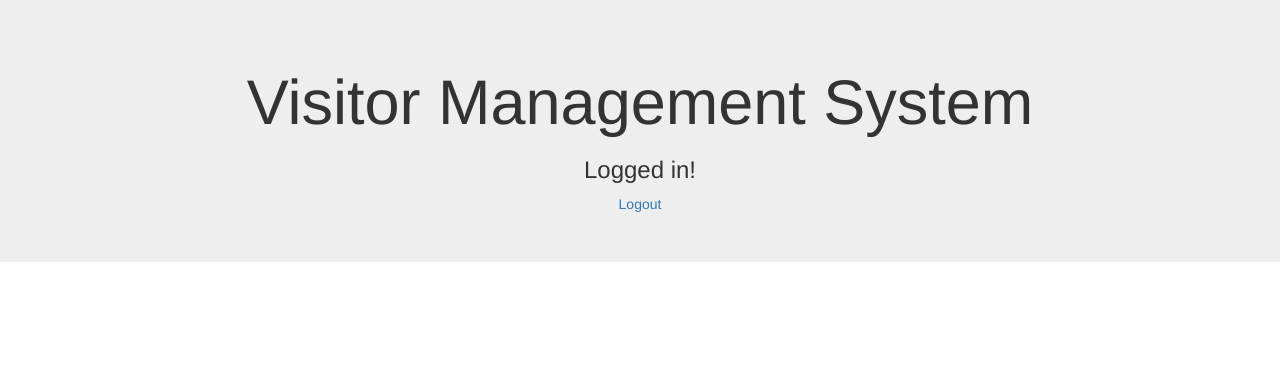
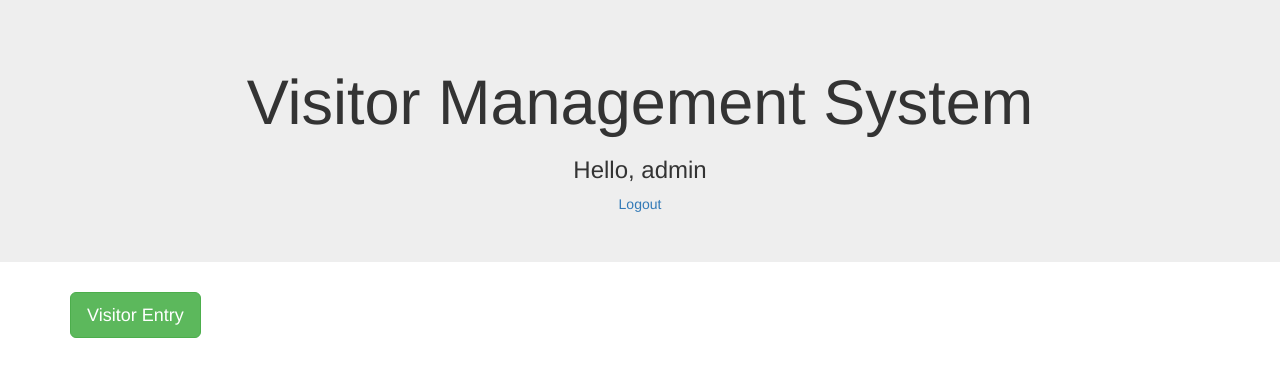
Before and after one commit to nikramakrishnan/visitor-management, a PHP site: page /home.php in a window 1280 px wide. Shown: the top 377 px of the page. Run offline with PHP 8.4, Linux system fonts and the light colour scheme; a user stored in the database is signed in; some libraries are stand-ins or nearby versions.

Commit message:
added visitor entry button

```diff
--- a/home.php
+++ b/home.php
@@ -23,7 +23,12 @@ if(!isset($_SESSION['username'])){
 <body>
   <div class="jumbotron text-center">
     <h1>Visitor Management System</h1>
-    <h3>Logged in!</h3>
+    <h3>Hello, <?php echo $_SESSION['username']; ?></h3>
     <a href="logout.php">Logout</a>
   </div>
+
+  <div class = "container">
+    <p><a class="btn btn-lg btn-success" href="newvisitor.php" role="button">Visitor Entry</a></p>
+  </div>
+
 </body>
```
